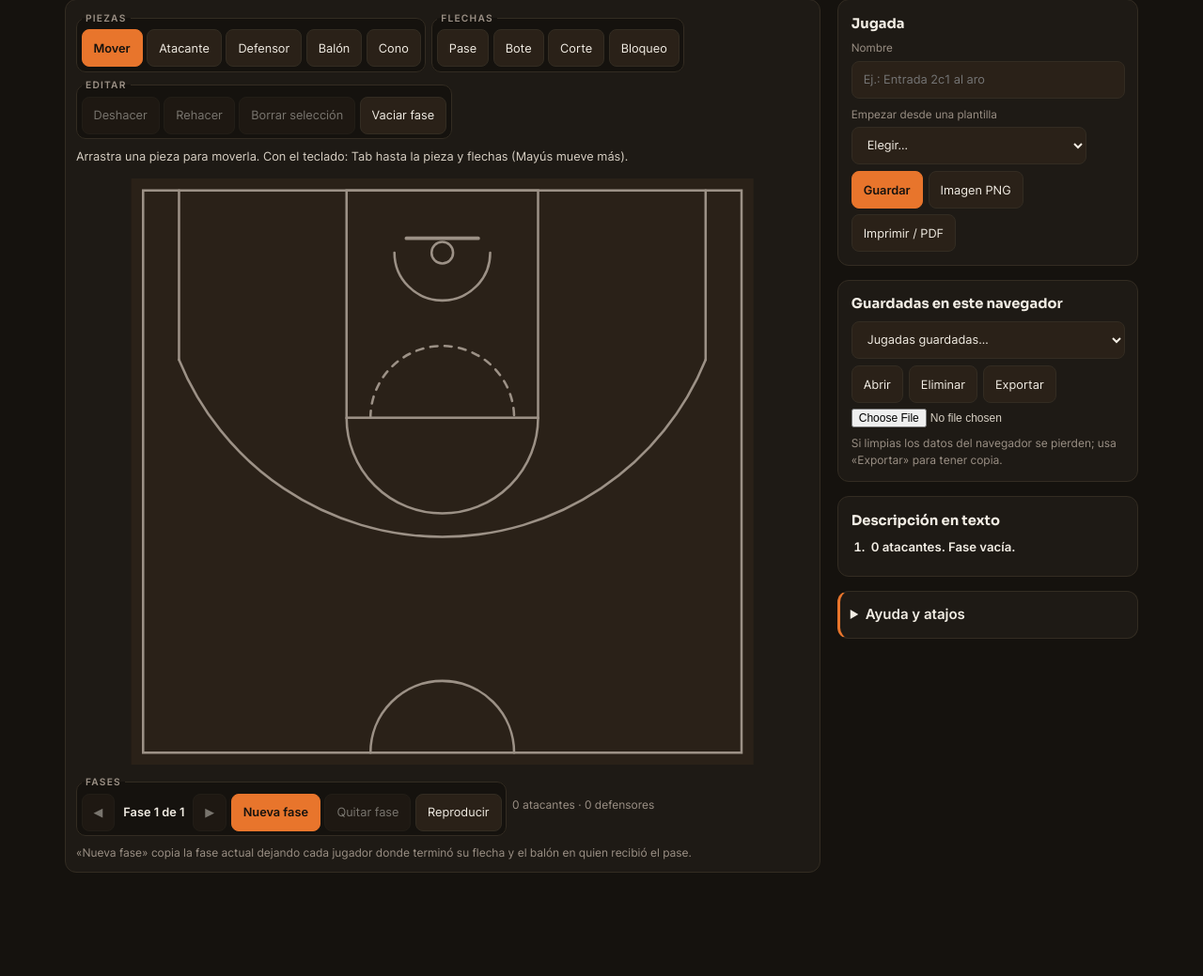
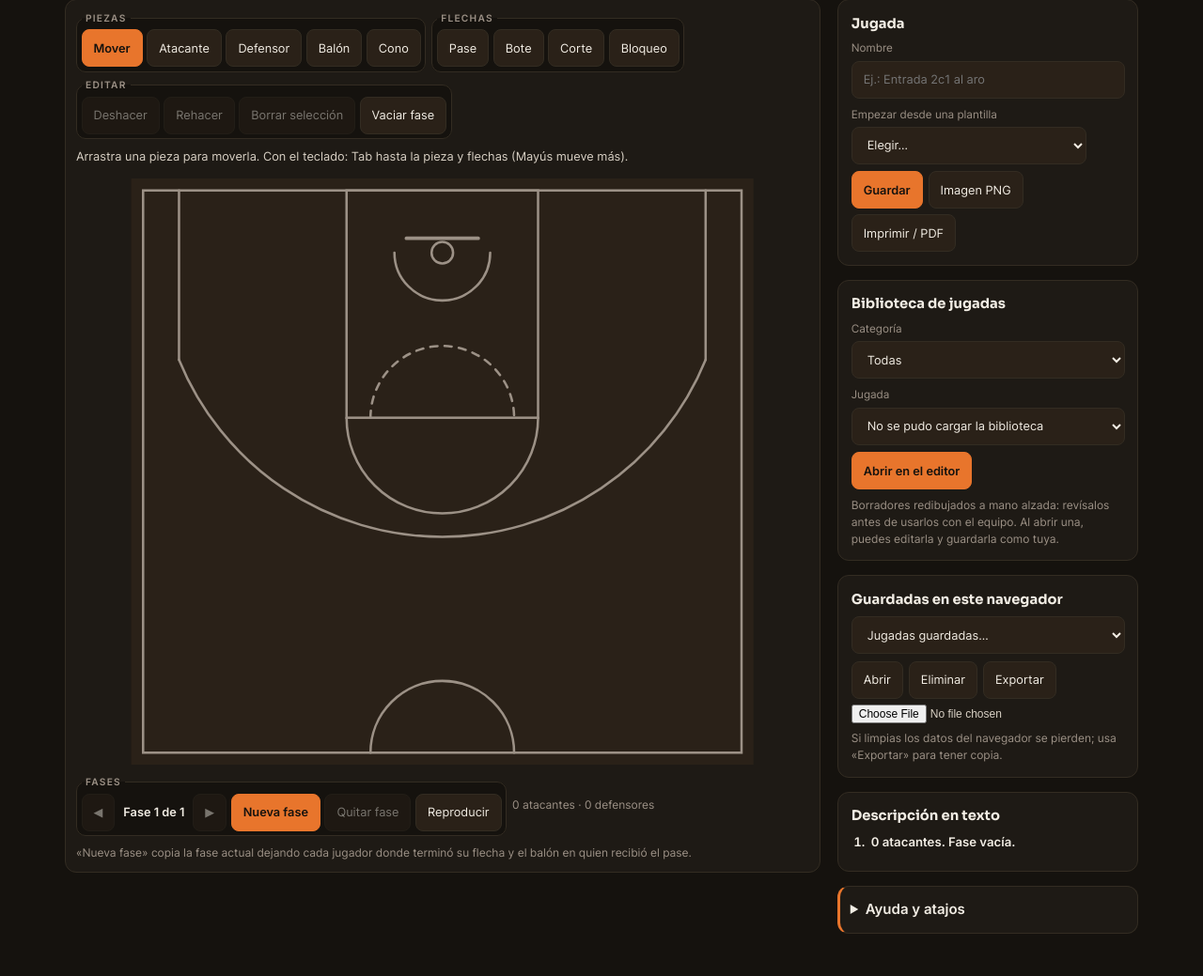
Before and after one commit to NachoPola16/mipizarra, a Django app: template frontend/pizarra/templates/pizarra/jugadas.html in a window 1280 px wide. Shown: the part 194-1233 px from the top of the page at 94% size. Before the commit the page ends 1123 px from the top, so only its background shows below. Run offline with Django 5.2, Linux system fonts and the light colour scheme; the template is opened without the code that fills it, so the values that code supplies are empty.

Commit message:
feat: biblioteca de jugadas en el editor (cinco borradores redibujados, sin revisar)

```diff
--- a/frontend/pizarra/static/pizarra/js/jugadas.js
+++ b/frontend/pizarra/static/pizarra/js/jugadas.js
@@ -666,9 +666,39 @@ function iniciar() {
         if ((ev.ctrlKey || ev.metaKey) && ev.key.toLowerCase() === 'z') { ev.preventDefault(); volverPaso(deshacer, rehacer); }
         else if ((ev.ctrlKey || ev.metaKey) && ev.key.toLowerCase() === 'y') { ev.preventDefault(); volverPaso(rehacer, deshacer); }
     });
+    iniciaBiblioteca();
     pintaGuardadas();
     pintar();
 }
 
+// ── Biblioteca de jugadas (catálogo estático del servidor) ────────────────
+var biblioteca = [];
+function iniciaBiblioteca() {
+    var lista = $('bib-lista'), edad = $('bib-edad'), desc = $('bib-desc');
+    function rellena() {
+        lista.textContent = '';
+        var o0 = document.createElement('option'); o0.value = ''; o0.textContent = 'Elegir…'; lista.appendChild(o0);
+        biblioteca.forEach(function (j, i) {
+            if (edad.value && j.edades.indexOf(edad.value) < 0) return;
+            var o = document.createElement('option'); o.value = String(i); o.textContent = j.nombre; lista.appendChild(o);
+        });
+        desc.textContent = lista.options.length > 1 ? '' : 'No hay jugadas para esta categoría.';
+    }
+    edad.addEventListener('change', rellena);
+    lista.addEventListener('change', function () { desc.textContent = lista.value === '' ? '' : biblioteca[+lista.value].descripcion; });
+    $('btn-bib-abrir').addEventListener('click', function () {
+        if (lista.value === '') { anuncia('Elige primero una jugada de la biblioteca.'); return; }
+        var j = biblioteca[+lista.value]; guardarPaso();
+        var v = validar(j.crudo); v.nombre = j.nombre;
+        estado = v; sel = null; $('nombre').value = j.nombre; pintar(); anuncia('Jugada «' + j.nombre + '» abierta, ' + estado.fases.length + ' fases.');
+    });
+    fetch($('bib-lista').getAttribute('data-url'), { credentials: 'same-origin' }).then(function (r) { return r.json(); }).then(function (datos) {
+        biblioteca = (Array.isArray(datos) ? datos : []).map(function (c) {
+            return { crudo: c, nombre: String(c.nombre || '').slice(0, 120), descripcion: String(c.descripcion || '').slice(0, 600), edades: Array.isArray(c.edades) ? c.edades.map(String) : [] };
+        }).filter(function (j) { return validar(j.crudo); });
+        rellena();
+    }).catch(function () { lista.firstChild.textContent = 'No se pudo cargar la biblioteca'; });
+}
+
 if (document.readyState === 'loading') document.addEventListener('DOMContentLoaded', iniciar); else iniciar();
 })();
--- a/frontend/pizarra/templates/pizarra/jugadas.html
+++ b/frontend/pizarra/templates/pizarra/jugadas.html
@@ -92,6 +92,19 @@
                 </div>
             </div>
             <div class="caja">
+                <h2>Biblioteca de jugadas</h2>
+                <label for="bib-edad">Categoría</label>
+                <select id="bib-edad" style="width:100%">
+                    <option value="">Todas</option>
+                    <option>U10</option><option>U12</option><option>U14</option><option>U16</option><option>U18</option><option>Senior</option>
+                </select>
+                <label for="bib-lista" style="margin-top:.6rem;">Jugada</label>
+                <select id="bib-lista" style="width:100%" data-url="{% static 'pizarra/data/jugadas.json' %}"><option value="">Cargando…</option></select>
+                <p id="bib-desc" class="nota"></p>
+                <div class="fila"><button type="button" id="btn-bib-abrir" class="primario">Abrir en el editor</button></div>
+                <p class="nota">Borradores redibujados a mano alzada: revísalos antes de usarlos con el equipo. Al abrir una, puedes editarla y guardarla como tuya.</p>
+            </div>
+            <div class="caja">
                 <h2>Guardadas en este navegador</h2>
                 <label for="guardadas" class="sr-only">Jugadas guardadas</label>
                 <select id="guardadas" style="width:100%"></select>
```
Also changed, not shown: tests/test_jugadas.py (+17 -0 lines).
